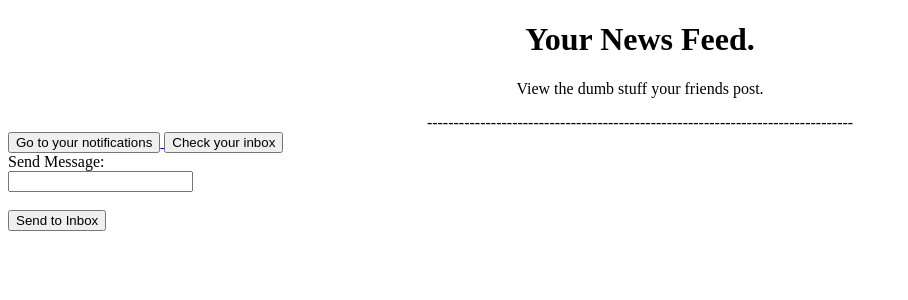
After one commit to CryptonicAnon/social_media_app_simulation, a Flask app: template templates/feed.html in a window 1280 px wide. The commit adds this page. Shown: the top 300 px of the page, without its empty margins (0-908 px from the left). Run offline with Flask 3, Linux system fonts and the light colour scheme; the template is opened without the code that fills it, so the values that code supplies are empty.

Commit message:
fleshing out website page design. Now includes landing page and then feed/inbox/notifications

```diff
--- /dev/null
+++ b/templates/feed.html
@@ -0,0 +1,28 @@
+<!DOCTYPE html>
+<html>
+<head>
+<style>
+h1 {text-align: center;}
+p {text-align: center;}
+div {text-align: center;}
+</style>
+</head>
+<body>
+
+<h1>Your News Feed.</h1>
+<p>View the dumb stuff your friends post.</p>
+<div>--------------------------------------------------------------------------------</div>
+
+<a href="http://127.0.0.1:5000/notifications">
+    <button>Go to your notifications</button>
+</a>
+<a href="http://127.0.0.1:5000/inbox">
+    <button>Check your inbox</button>
+</a>
+<form action="http://127.0.0.1:5000/submit_message" method="post">
+    <label for="send_message">Send Message:</label><br>
+    <input type="text" id="send_message" name="send_message" required><br><br>
+    <input type="submit" value="Send to Inbox">
+</form>
+</body>
+</html>
--- a/templates/inbox.html
+++ b/templates/inbox.html
@@ -16,10 +16,9 @@ div {text-align: center;}
         <li>{{ message }}</li>
     {% endfor %}
 </ul>
-<a href="http://127.0.0.1:5000/">
-    <button>Go to the main page</button>
+<a href="http://127.0.0.1:5000/feed">
+    <button>Check your Feed</button>
 </a>
-
 <a href="http://127.0.0.1:5000/notifications">
     <button>Go to your notifications</button>
 </a>
--- a/templates/notifications.html
+++ b/templates/notifications.html
@@ -13,10 +13,9 @@ div {text-align: center;}
 <p>View likes and comments.</p>
 <div>--------------------------------------------------------------------------------</div>
 
-<a href="http://127.0.0.1:5000/">
-    <button>Go to the main page</button>
+<a href="http://127.0.0.1:5000/feed">
+    <button>View Your Feed</button>
 </a>
-
 <a href="http://127.0.0.1:5000/inbox">
     <button>Check your inbox</button>
 </a>
```
Also changed, not shown: templates/landing_login_page.html (renamed from templates/home.html, +0 -14 lines).
